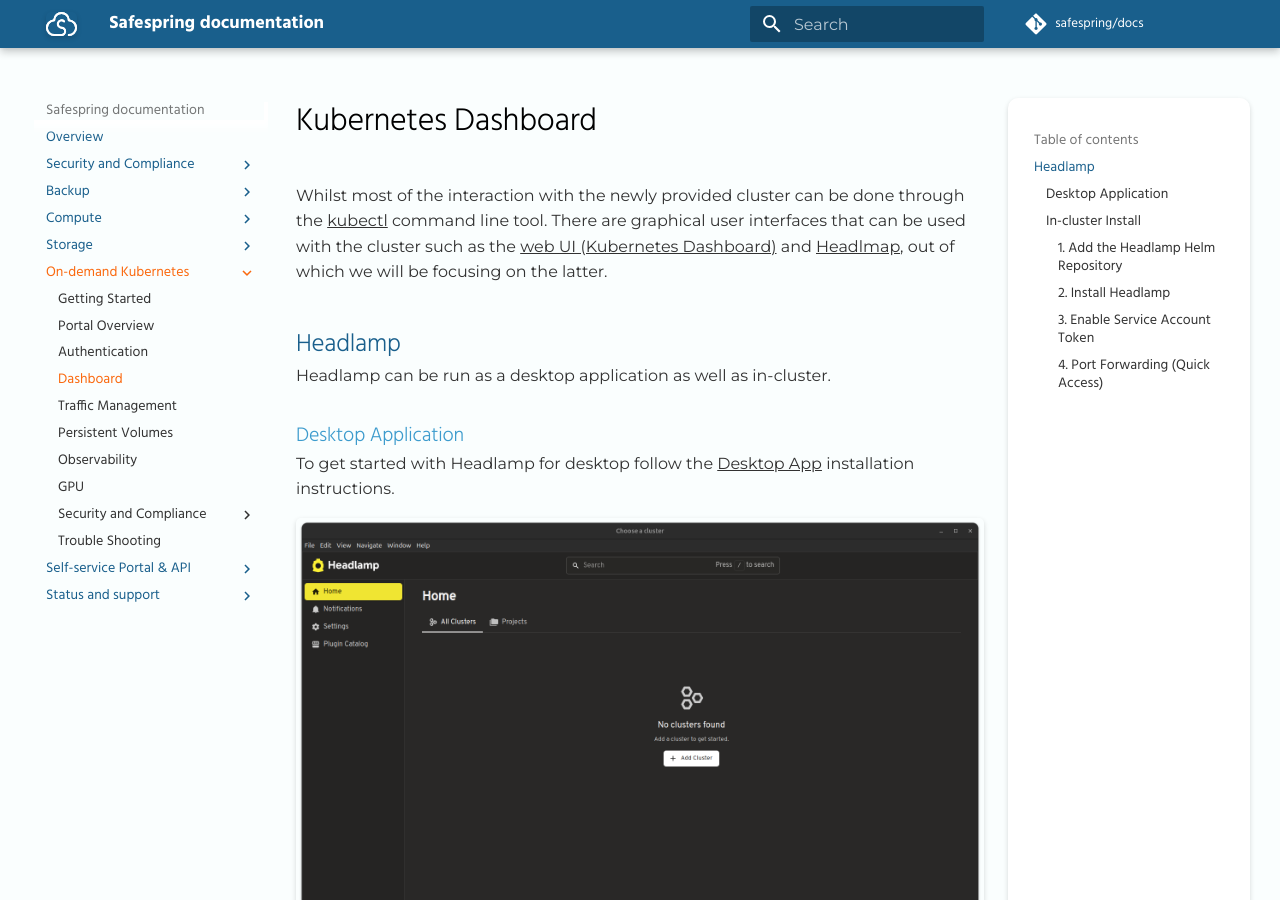
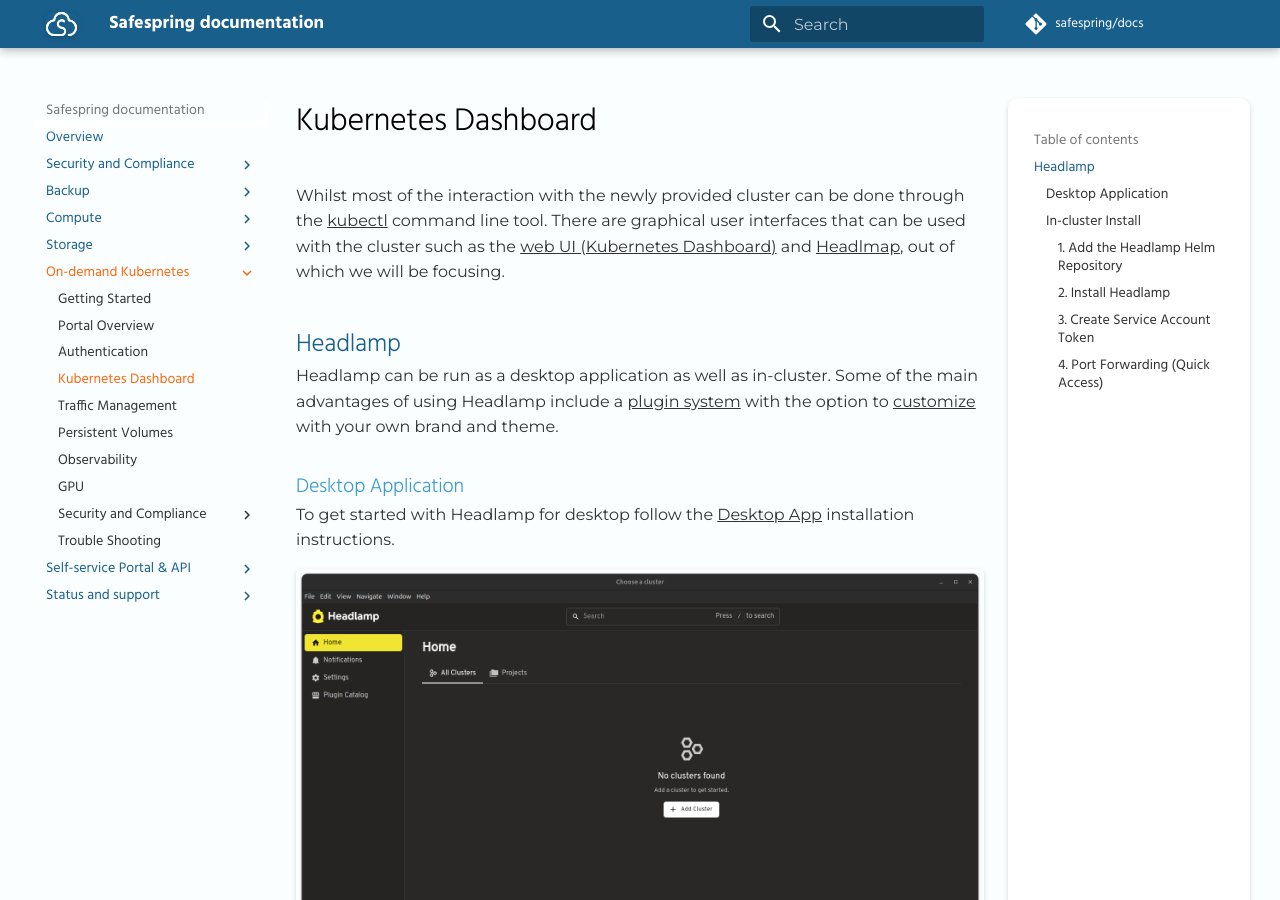
Before and after one commit to safespring/docs, an MkDocs documentation site: the page built from content/kubernetes/dashboard.md, in a window 1280 px wide and 900 px high. Built offline with MkDocs 1.6.1 and Material for MkDocs 9.7.7, drawn with Linux system fonts in a browser that asks for light colours; some web fonts are replaced; a script that is not in the unit is left out; comment, search, counter and statistics services are not loaded; some of the changed text lies outside the part shown.

Commit message:
refine dashboard guide

````diff
--- a/content/kubernetes/dashboard.md
+++ b/content/kubernetes/dashboard.md
@@ -1,10 +1,10 @@
 # Kubernetes Dashboard
 
-Whilst most of the interaction with the newly provided cluster can be done through the [kubectl](https://kubernetes.io/docs/reference/kubectl/) command line tool. There are graphical user interfaces that can be used with the cluster such as the [web UI (Kubernetes Dashboard)](https://kubernetes.io/docs/tasks/access-application-cluster/web-ui-dashboard/) and [Headlmap](https://headlamp.dev/), out of which we will be focusing on the latter.
+Whilst most of the interaction with the newly provided cluster can be done through the [kubectl](https://kubernetes.io/docs/reference/kubectl/) command line tool. There are graphical user interfaces that can be used with the cluster such as the [web UI (Kubernetes Dashboard)](https://kubernetes.io/docs/tasks/access-application-cluster/web-ui-dashboard/) and [Headlmap](https://headlamp.dev/), out of which we will be focusing.
 
 ## Headlamp
 
-Headlamp can be run as a desktop application as well as in-cluster.
+Headlamp can be run as a desktop application as well as in-cluster. Some of the main advantages of using Headlamp include a [plugin system](https://headlamp.dev/plugins) with the option to [customize](https://headlamp.dev/docs/latest/development/plugins/getting-started) with your own brand and theme.
 
 ### Desktop Application
 
@@ -43,15 +43,13 @@
 Install Headlamp in the `kube-system` namespace:
 
 ```bash
-helm install my-headlamp headlamp/headlamp --namespace kube-system
+helm --kubeconfig=kubeconf-demo install my-headlamp headlamp/headlamp --namespace kube-system
 ```
 
-#### 3. Enable Service Account Token
+#### 3. Create Service Account Token
 
 ```bash
-helm install my-headlamp headlamp/headlamp \
-  --namespace kube-system \
-  --set serviceAccount.create=true
+kubectl --kubeconfig=kubeconf-demo create token my-headlamp --namespace kube-system
 ```
 
 #### 4. Port Forwarding (Quick Access)
@@ -59,7 +57,9 @@
 For immediate access without setting up ingress:
 
 ```bash
-kubectl port-forward -n kube-system service/headlamp 8080:80
+kubectl port-forward -n kube-system service/my-headlamp 8080:80
 ```
 
-Then access Headlamp at `http://localhost:8080`
+Then access Headlamp at `http://localhost:8080` and use the token created at step 3 to access the UI.
+
+![image](../images/headlamp-web.png)
--- a/mkdocs.yml
+++ b/mkdocs.yml
@@ -162,7 +162,7 @@
       - Getting Started: "kubernetes/getting-started.md"
       - Portal Overview: "kubernetes/portal-overview.md"
       - Authentication: "kubernetes/authentication.md"
-      - Dashboard: "kubernetes/dashboard.md"
+      - Kubernetes Dashboard: "kubernetes/dashboard.md"
       - Traffic Management: "kubernetes/manage-traffic.md"
       - Persistent Volumes: "kubernetes/persistent-volumes.md"
       - Observability: "kubernetes/observability.md"
````
Also changed, not shown: content/kubernetes/portal-overview.md (+2 -0 lines), content/images/headlamp-web.png (added).
